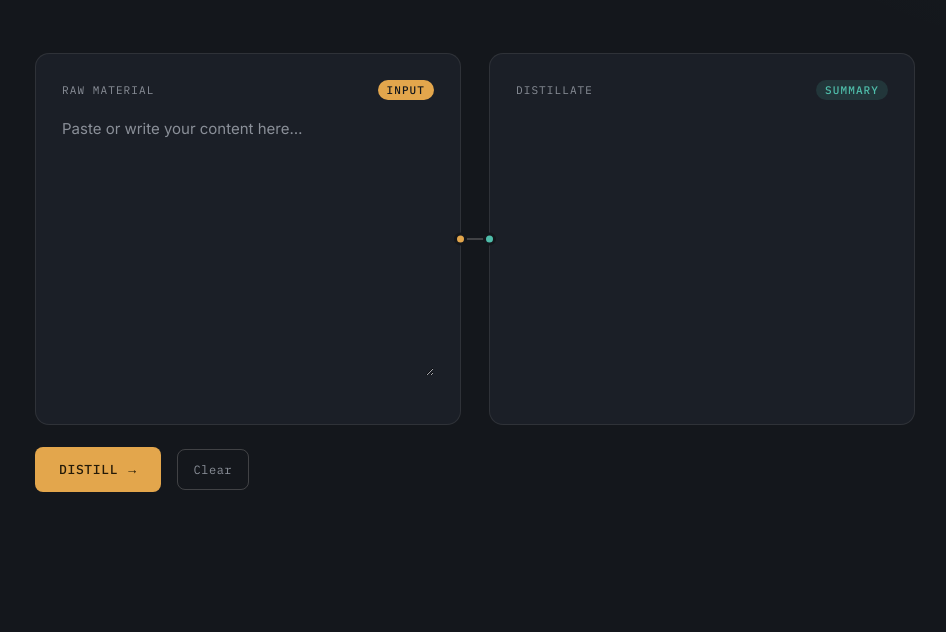
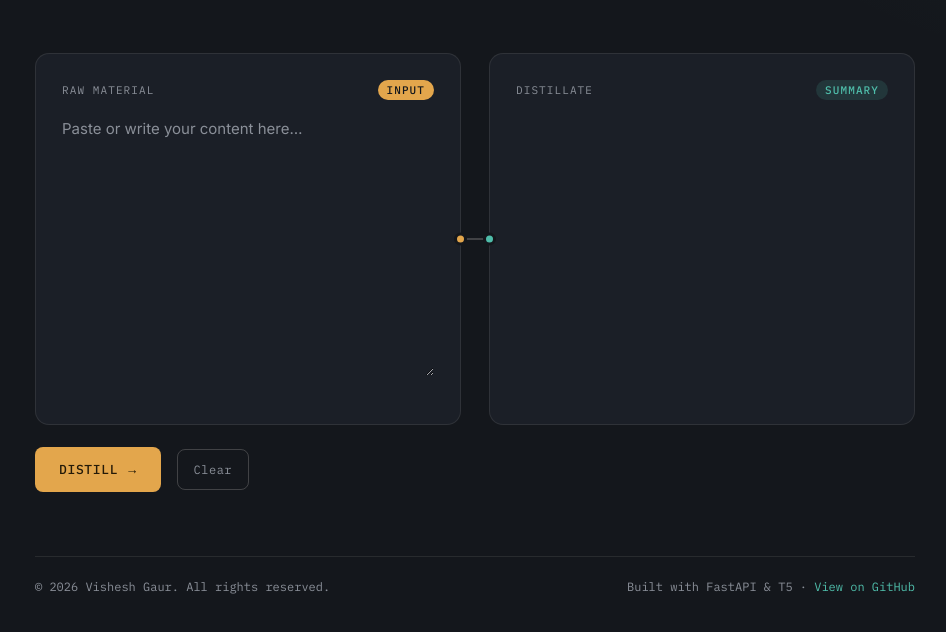
Before and after one commit to GaurVishesh02/Text-Summarizer-App, a plain HTML site: page index.html in a window 1280 px wide. Shown: the part 282-914 px from the top of the page, without its empty margins (165-1111 px from the left). Before the commit the page ends 874 px from the top, so only its background shows below. Drawn offline with Linux system fonts and the light colour scheme.

Commit message:
Add footer with copyright

```diff
--- a/index.html
+++ b/index.html
@@ -290,6 +290,29 @@ button[type="submit"]:disabled:hover{ background: var(--gold); box-shadow: none;
   body{ padding: 48px 18px 80px; }
   .proof{ margin-left: 0; width: 100%; }
 }
+
+/* ---------- footer ---------- */
+
+footer{
+  margin-top: 64px;
+  padding-top: 22px;
+  border-top: 1px solid var(--line);
+  display: flex;
+  align-items: center;
+  justify-content: space-between;
+  flex-wrap: wrap;
+  gap: 10px;
+  font-family: 'IBM Plex Mono', monospace;
+  font-size: 12px;
+  color: var(--text-muted);
+}
+
+footer a{
+  color: var(--teal);
+  text-decoration: none;
+}
+
+footer a:hover{ text-decoration: underline; }
 </style>
 </head>
 <body>
@@ -331,9 +354,16 @@ button[type="submit"]:disabled:hover{ background: var(--gold); box-shadow: none;
         </div>
     </form>
 
+    <footer>
+        <span>&copy; <span id="year"></span> Vishesh Gaur. All rights reserved.</span>
+        <span>Built with FastAPI &amp; T5 · <a href="https://github.com/GaurVishesh02/Text-Summarizer-App" target="_blank" rel="noopener">View on GitHub</a></span>
+    </footer>
+
 </div>
 
 <script>
+document.getElementById("year").textContent = new Date().getFullYear();
+
 const form = document.getElementById("summarization-form");
 const dialogueInput = document.getElementById("dialogue-input");
 const summaryText = document.getElementById("summary-text");
```
